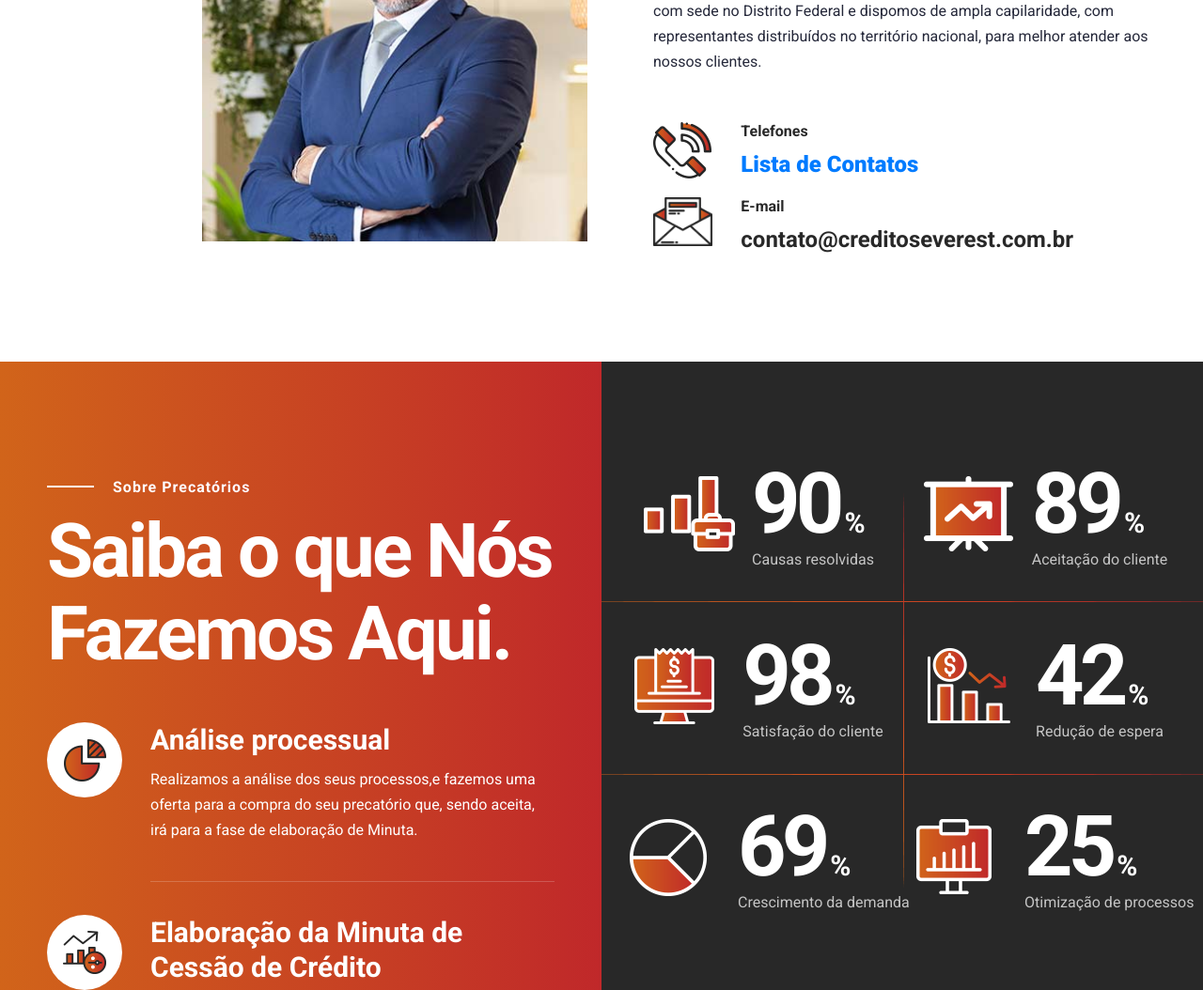
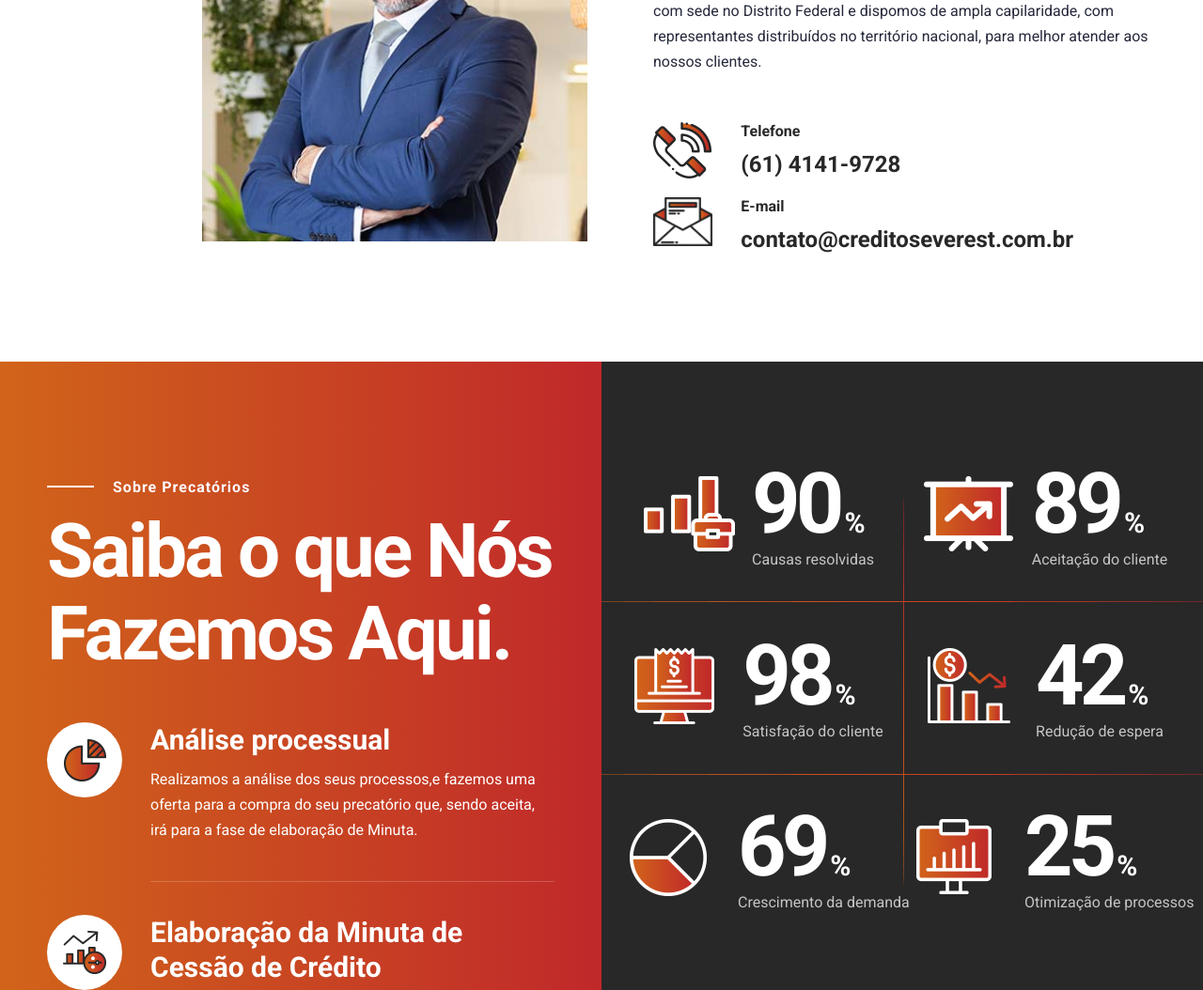
Before and after one commit to jhonatasfender/everest-site, a plain HTML site: page index.html in a window 1280 px wide. Shown: the part 2020-3074 px from the top of the page at 94% size. Drawn offline with Linux system fonts and the light colour scheme.

Commit message:
alteração de telefone principal

```diff
--- a/index.html
+++ b/index.html
@@ -313,8 +313,8 @@
                                                 <img src="assets/images/icons/icon-1.png" alt="">
                                             </div>
                                             <div class="col-10">
-                                                <h5>Telefones</h5>
-                                                <h2><a href="#listatelefones"><strong>Lista de Contatos</strong></a></h2>
+                                                <h5>Telefone</h5>
+                                                <h2>(61) 4141-9728</h2>
                                             </div>
                                         </div>
                                     </div>
@@ -656,12 +656,12 @@
                                         <div class="icon icon-phone-contact">
                                             <span class="flaticon-call-1"></span>
                                         </div>
-                                        <h3>Telefone</h3>
+                                        <h3>Telefones</h3>
                                     </div>
                                     <div class="row phone-column">
                                         <div class="col-md-6 col-xs-12 left-column">
                                             <div class="col">
-                                                <a href="tel:+5561982653399">(61) 982653399 Brasília – DF</a>
+                                                <a href="tel:+556141419728">(61) 41419728 Brasília – DF</a>
                                             </div>
                                             <div class="col">
                                                 <a href="tel:+5561982731261">(61) 982731261 Brasília – DF</a>
```
